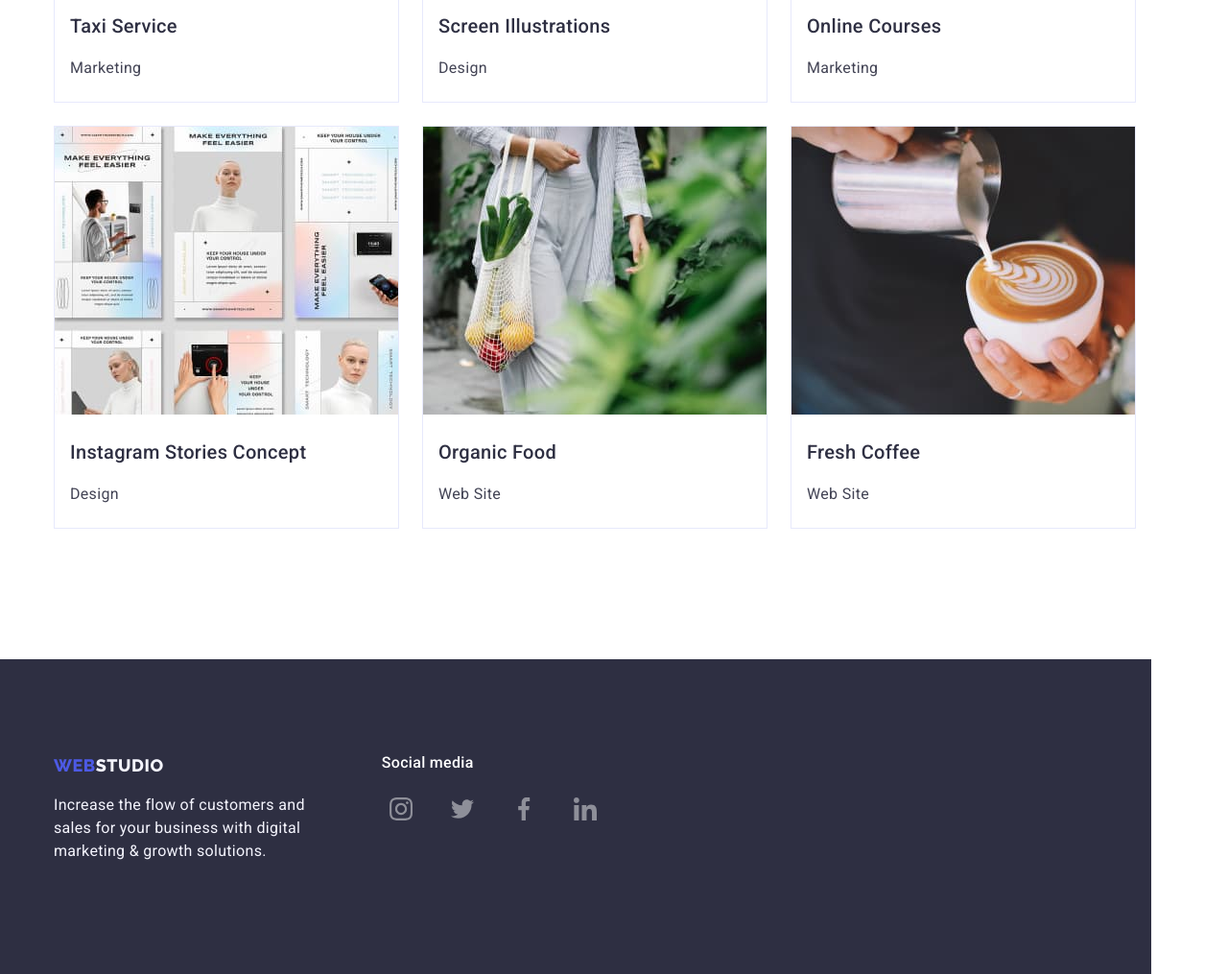
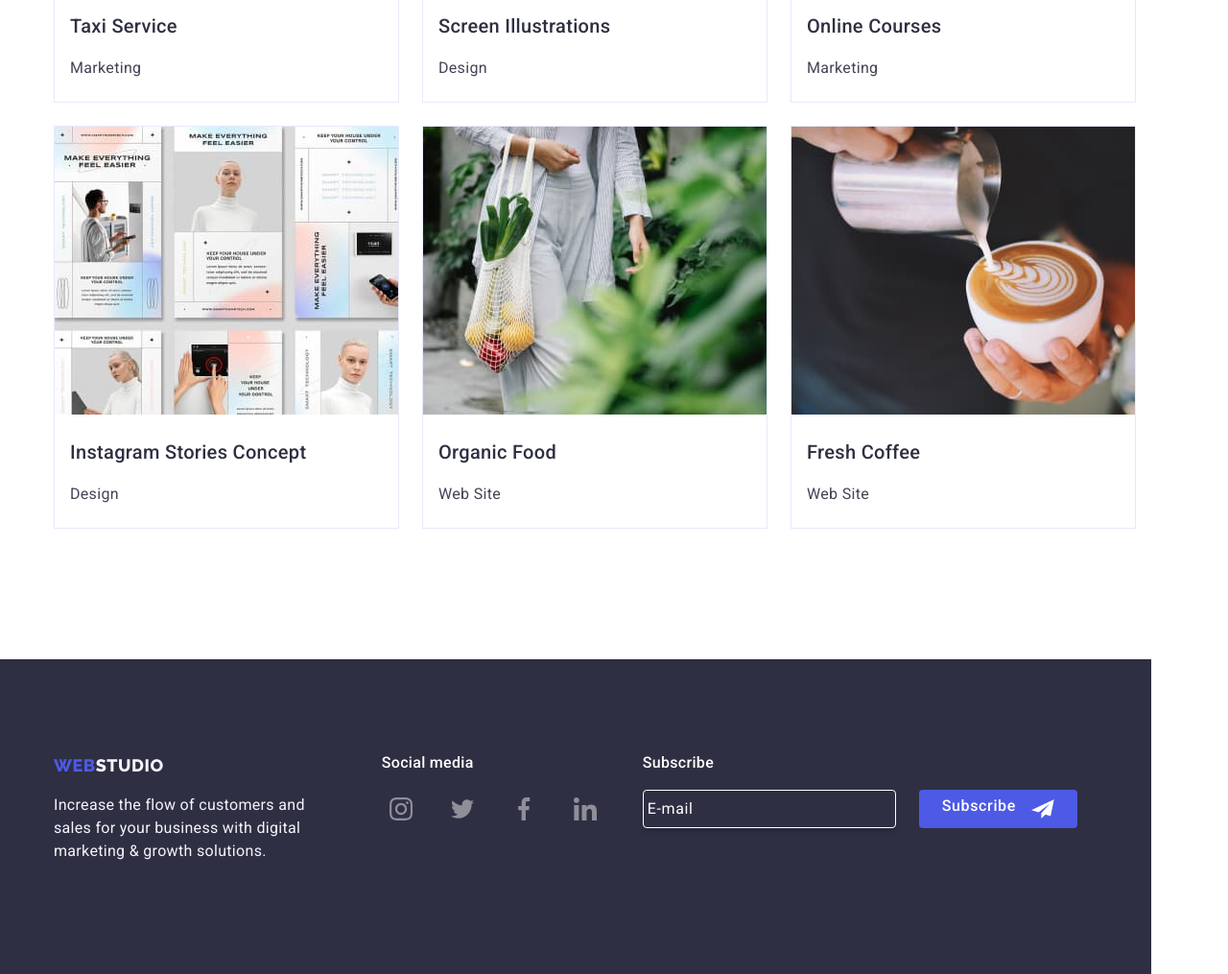
Before and after one commit to MaraSoc/goit-markup-hw-06, a plain HTML site: page portfolio.html in a window 1280 px wide. Shown: the part 1062-2077 px from the top of the page at 96% size. Drawn offline with Linux system fonts and the light colour scheme.

Commit message:
footer in portfolio page

```diff
--- a/portfolio.html
+++ b/portfolio.html
@@ -319,6 +319,31 @@
               </a>
             </div>
           </div>
+          <div class="subscribe-item">
+            <p class="subscribe-text">Subscribe</p>
+            <div>
+              <form class="subscribe-form">
+                <div class="subscribe-group">
+                  <input
+                    name="subscribe"
+                    type="email"
+                    id="subscribe"
+                    class="subscribe-input"
+                    required
+                  />
+                  <label for="" class="subscribe-label">E-mail</label>
+                </div>
+                <div>
+                  <button type="submit" class="subscribe-btn">
+                    <span class="subscribe-btn-text">Subscribe</span>
+                    <svg class="subscribe-btn-icon">
+                      <use href="./images/icons.svg.svg#icon-subscribe"></use>
+                    </svg>
+                  </button>
+                </div>
+              </form>
+            </div>
+          </div>
         </div>
       </section>
     </footer>
```
